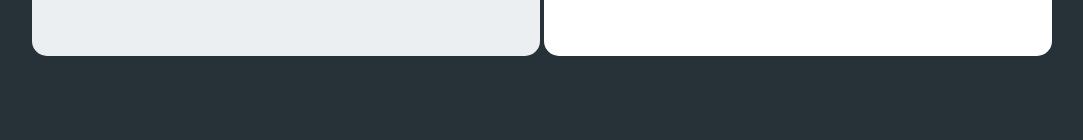
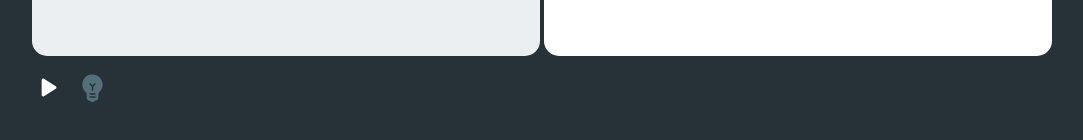
Before and after one commit to Abdelar/morse-translate, a React (Create React App) app: page / in a window 1280 px wide. Shown: the part 274-414 px from the top of the page, without its empty margins (98-1181 px from the left). Built offline with nearby package versions, Linux system fonts and the light colour scheme.

Commit message:
Set up the schema of the multimedia controls

```diff
--- a/src/App.js
+++ b/src/App.js
@@ -2,6 +2,7 @@ import React, { useState } from 'react';
 import SyncAlt from '@material-ui/icons/SyncAlt';
 import './App.css';
 import { encode, decode } from './helper';
+import { Multimedia } from './Multimedia';
 
 const App = () => {
 	const [decoded, setDecoded] = useState('');
@@ -59,6 +60,7 @@ const App = () => {
 						/>
 					</div>
 				</div>
+				<Multimedia />
 			</div>
 		</div>
 	);
--- /dev/null
+++ b/src/Multimedia.css
@@ -0,0 +1,14 @@
+.multimedia {
+	text-align: left;
+	margin: 10px 0 0 0;
+}
+.icon_button {
+	cursor: pointer;
+}
+.icon_button:hover {
+	color: var(--blueGrey-color-100);
+}
+.bulb {
+	color: var(--blueGrey-color-600);
+	margin: 0 0 0 10px;
+}
--- /dev/null
+++ b/src/Multimedia.js
@@ -0,0 +1,26 @@
+import React, { useState } from 'react';
+import EmojiObjectsIcon from '@material-ui/icons/EmojiObjects';
+import PlayArrowRoundedIcon from '@material-ui/icons/PlayArrowRounded';
+import PauseRoundedIcon from '@material-ui/icons/PauseRounded';
+import './Multimedia.css';
+
+export const Multimedia = props => {
+	const [playing, setPlaying] = useState(false);
+
+	const toggleSound = () => {
+		setPlaying(!playing);
+	};
+
+	return (
+		<div className='multimedia'>
+			<span onClick={toggleSound}>
+				{playing ? (
+					<PauseRoundedIcon fontSize='large' className='icon_button' />
+				) : (
+					<PlayArrowRoundedIcon fontSize='large' className='icon_button' />
+				)}
+			</span>
+			<EmojiObjectsIcon fontSize='large' className='bulb' />
+		</div>
+	);
+};
```
